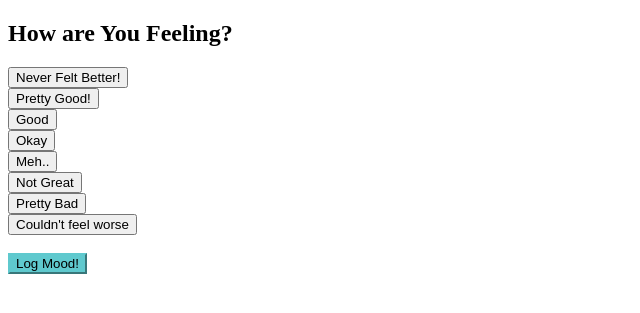
After one commit to freyton-manning/HBFinalProject, a Flask app: page /track-mood in a window 1280 px wide. The commit adds this page. Shown: the top 313 px of the page, without its empty margins (0-640 px from the left). Run offline with Flask 2, Linux system fonts and the light colour scheme.

Commit message:
Added basic mood picker form and server.py route

```diff
--- a/server.py
+++ b/server.py
@@ -40,6 +40,13 @@ def show_goals():
     """Return Page with User Goals"""
 
     return render_template("goals.html")
+
+@app.route("/track-mood", methods=["GET"])
+def show_mood_picker():
+    """Return Page that shows mood picker for user to select"""
+
+    return render_template("mood_picker.html")
+
 
 @app.route("/register", methods=["GET"])
 def register_form():
--- a/templates/homepage.html
+++ b/templates/homepage.html
@@ -44,7 +44,7 @@
           <a class="nav-link" href="/goals">Goals</a>
         </li>
       <li class="nav-item">
-          <a class="nav-link" href="#">My Profile</a>
+          <a class="nav-link" href="#">Track My Mood</a>
         </li>
       </ul>
     </div>
--- /dev/null
+++ b/templates/mood_picker.html
@@ -0,0 +1,25 @@
+{% extends 'base.html' %}
+
+{% block content %}
+
+    <form class="form-signin" action="/track-mood" method="POST">
+
+        <h2> How are You Feeling?</h2>
+
+
+<input type="button" onclick="alert('Mood Logged!')" value="Never Felt Better!"><br>
+<input type="button" onclick="alert('Mood Logged!')" value="Pretty Good!"><br>
+<input type="button" onclick="alert('Mood Logged!')" value="Good"><br>
+<input type="button" onclick="alert('Mood Logged!')" value="Okay"><br>
+<input type="button" onclick="alert('Mood Logged!')" value="Meh.."><br>
+<input type="button" onclick="alert('Mood Logged!')" value="Not Great"><br>
+<input type="button" onclick="alert('Mood Logged!')" value="Pretty Bad"><br>
+<input type="button" onclick="alert('Mood Logged!')" value="Couldn't feel worse"><br>
+
+        <br>
+        <button class="btn btn-lg btn-primary btn-block" type="submit">Log Mood!
+        </button>
+
+    </form>
+
+{% endblock %}
```
